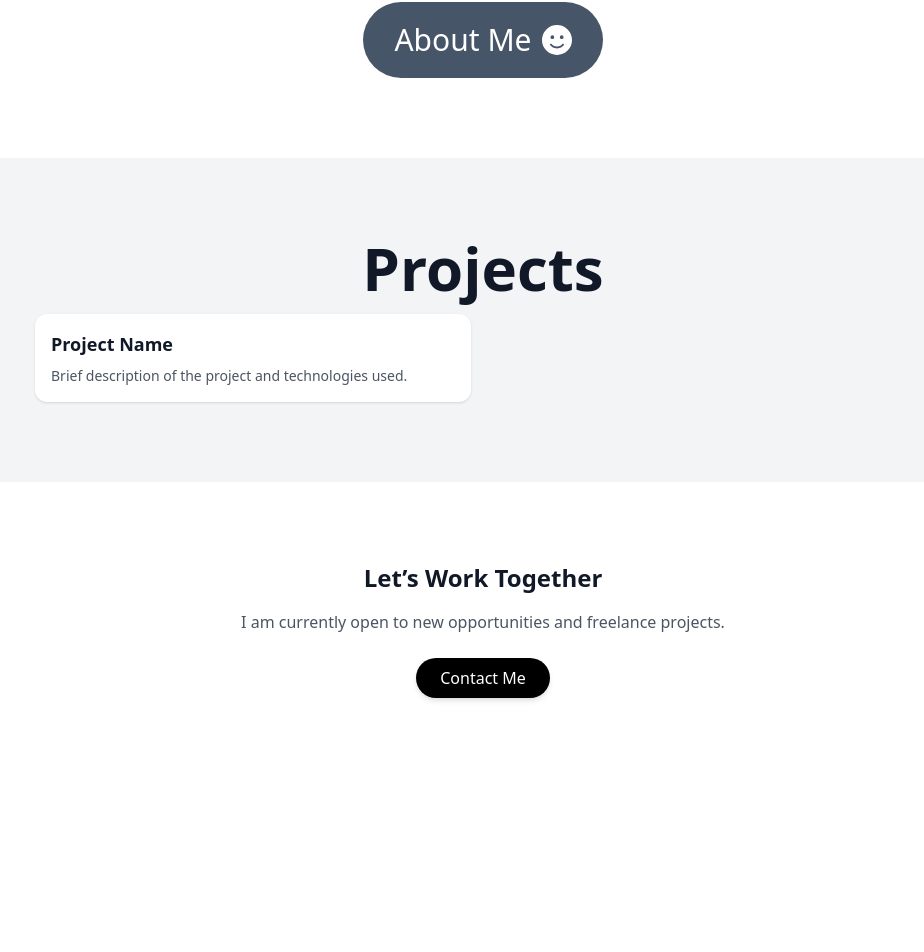
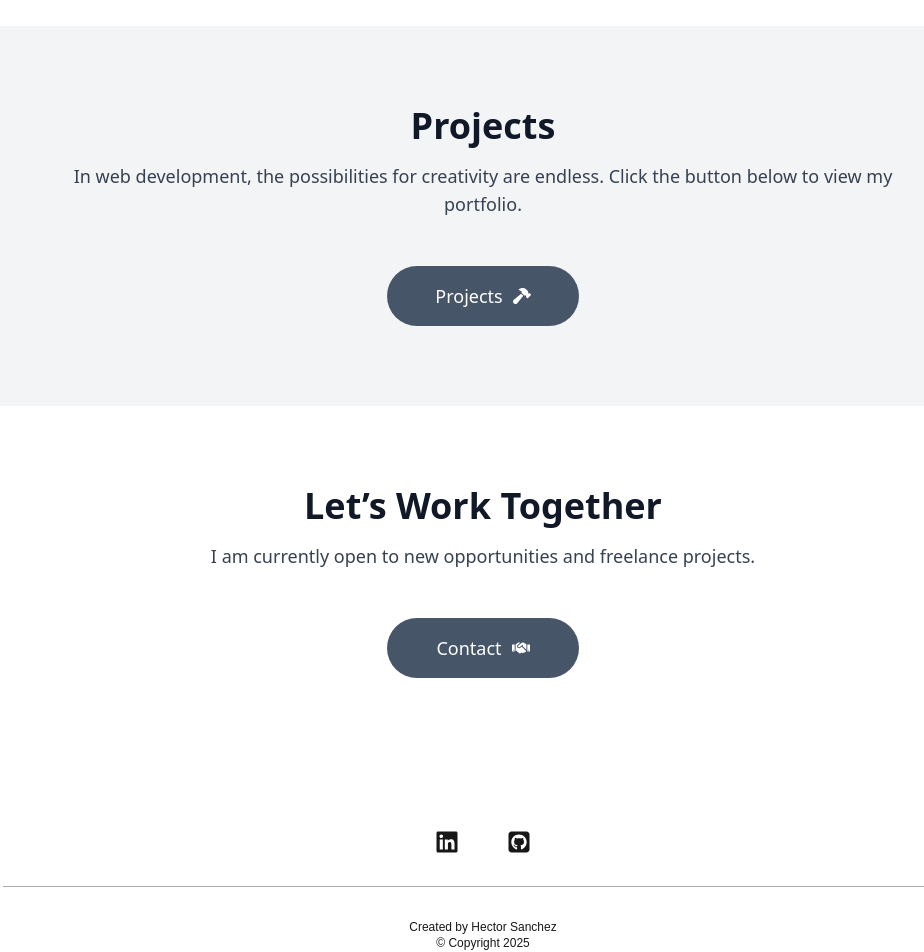
Before and after one commit to hsanchez7934/hs_portfolio, a Next.js app: page / in a window 1280 px wide. Shown: the part 1262-2214 px from the top of the page, without its empty margins (157-1081 px from the left). Before the commit the page ends 2040 px from the top, so only its background shows below. Built offline with nearby package versions, Linux system fonts and the light colour scheme.

Commit message:
Add site footer

```diff
--- a/src/app/layout.tsx
+++ b/src/app/layout.tsx
@@ -2,6 +2,7 @@ import type {Metadata} from 'next'
 // import {Geist, Geist_Mono} from 'next/font/google'
 import './globals.css'
 import NavBar from './ui/NavBar/NavBar'
+import Footer from './ui/Footer/Footer'
 
 // const geistSans = Geist({
 // 	variable: '--font-geist-sans',
@@ -29,6 +30,7 @@ export default function RootLayout({
 			<body>
 				<NavBar />
 				{children}
+				<Footer />
 			</body>
 		</html>
 	)
--- a/src/app/page.tsx
+++ b/src/app/page.tsx
@@ -1,6 +1,6 @@
 'use client'
 
-import {FaHandPointDown, FaFaceSmile} from 'react-icons/fa6'
+import {FaHandPointDown, FaFaceSmile, FaHammer, FaHandshake} from 'react-icons/fa6'
 import React from 'react'
 import Link from 'next/link'
 
@@ -11,12 +11,12 @@ const handleScrollTo = () => {
 	}
 }
 
-const textSizesPrimary = 'text-2xl sm:text-3xl md:text-4xl lg:text-5xl xl:text-6xl 2xl:text-7xl font-semibold mb-4 dark:text-gray-200 text-center'
+const textSizesPrimary = 'text-lg sm:text-1xl md:text-2xl lg:text-3xl xl:text-4xl 2xl:text-5xl font-semibold mb-4 dark:text-gray-200 text-center'
 const textSizesSecondary =
-	'text-base sm:text-lg md:text-xl lg:text-2xl xl:text-3xl 2xl:text-4xl font-thin text-gray-700 dark:text-white text-center'
-const btnSizes = 'rounded-full h-auto w-36 sm:w-40 md:w-46 lg:w-52 xl:w-60 2xl:w-72 p-2 md:p-3 lg:p-4 xl:p-5 2xl:p-6'
-const btnColors = 'bg-slate-600 hover:bg-gray-800 text-white flex items-center justify-center'
-const btnTextSizes = 'text-base sm:text-lg md:text-1xl lg:text-2xl xl:text-3xl 2xl:text-4xl'
+	'text-base sm:text-lg xl:text-1xl 2xl:text-2xl font-thin text-gray-700 dark:text-white text-center'
+const btnSizes = 'rounded-full h-auto w-36 sm:w-38 md:w-40 lg:w-42 xl:w-48 2xl:w-52 p-2 lg:p-3 xl:p-4 2xl:p-5'
+const btnColors = 'bg-slate-600 hover:bg-gray-700 text-white flex items-center justify-center'
+const btnTextSizes = 'text-base sm:text-lg xl:text-1xl 2xl:text-2xl'
 const btnFlexStyles = 'flex items-center justify-center'
 
 export default function Home() {
@@ -31,14 +31,14 @@ export default function Home() {
 				<h1
 					id="hero-title"
 					aria-label="Title of the website"
-					className={`${textSizesPrimary} font-bold mb-4 text-center text-white`}
+					className={`text-2xl sm:text-3xl md:text-4xl lg:text-5xl xl:text-6xl 2xl:text-7xl dark:text-gray-200 font-bold mb-4 text-center text-white`}
 				>
 					Hello, I am Hector Sanchez
 				</h1>
 				<p
 					id="hero-subtitle"
 					aria-label="Subtitle of the website"
-					className={`${textSizesSecondary} w-52 sm:w-3/5 md:w-1/2 mb-12 text-center text-white`}
+					className={`'text-base sm:text-lg md:text-xl lg:text-2xl xl:text-3xl 2xl:text-4xl font-thin dark:text-white text-center' w-52 sm:w-3/5 md:w-1/2 mb-12 text-center text-white`}
 				>
 					Full stack web developer specializing in designing, building, and deploying modern
 					websites & web applications.
@@ -49,7 +49,7 @@ export default function Home() {
 					aria-label="Scroll down to next section"
 					aria-pressed={undefined}
 					onClick={handleScrollTo}
-					className={`${btnColors} h-12 w-12 sm:h-16 sm:w-16 md:h-20 md:w-20 rounded-full text-2xl sm:text-3xl md:text-4xl ${btnFlexStyles}`}
+					className={`${btnColors} h-14 w-14 sm:h-16 sm:w-16 md:h-20 md:w-20 rounded-full text-2xl sm:text-3xl md:text-4xl ${btnFlexStyles}`}
 				>
 					<FaHandPointDown />
 				</button>
@@ -57,7 +57,7 @@ export default function Home() {
 
 			<section
 				id="section-under-hero"
-				className="py-20 px-6 bg-white dark:bg-gray-950"
+				className="py-20 px-6 bg-white dark:bg-gray-900"
 				aria-label="Section under hero"
 			>
 				<div className="max-w-4xl mx-auto mb-12">
@@ -87,34 +87,40 @@ export default function Home() {
 				</div>
 			</section>
 
-			{/* Projects Preview */}
-			<section className="py-20 px-6 bg-gray-100" id='projects-section'>
-				<div className="max-w-4xl mx-auto">
+			{/* Projects */}
+			<section className="py-20 px-6 bg-gray-100 dark:bg-gray-950" id='projects-section'>
+				<div className="max-w-4xl mx-auto mb-12">
 					<h2 className={textSizesPrimary}>Projects</h2>
-					<div className="grid md:grid-cols-2 gap-6">
-						{/* Project cards would go here */}
-						<div className="p-4 bg-white rounded-xl shadow">
-							<h3 className="font-bold text-lg mb-2">Project Name</h3>
-							<p className="text-sm text-gray-600">
-								Brief description of the project and technologies used.
-							</p>
-						</div>
-					</div>
+					<p
+						className={`${textSizesSecondary}`}
+						id="user-summary"
+						aria-label="User summary"
+					>
+						In web development, the possibilities for creativity are endless. Click the button below to view my portfolio.
+					</p>
+				</div>
+				<div className="max-w-4xl mx-auto flex items-center justify-center">
+					<Link href={'/projects'} className={`${btnColors} ${btnSizes} ${btnFlexStyles} ${btnTextSizes}`}>
+						Projects
+						<FaHammer style={{marginLeft: '10px'}} />
+					</Link>
 				</div>
 			</section>
 
 			{/* Contact CTA */}
-			<section className="py-20 px-6 bg-white text-center">
-				<h2 className="text-2xl font-semibold mb-4">Let’s Work Together</h2>
-				<p className="mb-6 text-gray-600">
-					I am currently open to new opportunities and freelance projects.
-				</p>
-				<Link
-					href="/contact"
-					className="inline-block px-6 py-2 bg-black text-white rounded-full shadow-md hover:bg-gray-800"
-				>
-					Contact Me
-				</Link>
+			<section className="py-20 px-6 bg-white text-center dark:bg-gray-900">
+				<div className="max-w-4xl mx-auto mb-12">
+					<h2 className={textSizesPrimary}>Let’s Work Together</h2>
+					<p className={textSizesSecondary}>
+						I am currently open to new opportunities and freelance projects.
+					</p>
+				</div>
+				<div className="max-w-4xl mx-auto flex items-center justify-center">
+					<Link href={'/contact'} className={`${btnColors} ${btnSizes} ${btnFlexStyles} ${btnTextSizes}`}>
+						Contact
+						<FaHandshake style={{marginLeft: '10px'}} />
+					</Link>
+				</div>
 			</section>
 		</main>
 	)
--- /dev/null
+++ b/src/app/projects/page.tsx
@@ -0,0 +1,3 @@
+export default function Projects() {
+	return <div>Projects</div>
+}
--- /dev/null
+++ b/src/app/ui/Footer/Footer.tsx
@@ -0,0 +1,37 @@
+'use client'
+
+import {FaLinkedin, FaSquareGithub} from 'react-icons/fa6'
+
+const getYear = () => {
+	return new Date().getFullYear()
+}
+
+export default function Footer() {
+	return (
+		<footer className="p-10 min-h-36 bg-white w-full flex flex-col items-center justify-center dark:bg-black">
+			<div
+				id="footer-social-section"
+				aria-label="Footer social media links section"
+				className="w-4/5 p-8 flex justify-center items-center"
+			>
+				<a href="https://www.linkedin.com/in/hector-a-sanchez/">
+					<FaLinkedin className='text-2xl mr-6' />
+				</a>
+
+				<a href="https://github.com/hsanchez7934">
+					<FaSquareGithub className='text-2xl ml-6' />
+				</a>
+			</div>
+
+			<div
+				className="w-4/5 p-8"
+				style={{borderTop: '1px solid darkgray'}}
+				id="footer-copyright-section"
+				aria-label="Footer copyright section"
+			>
+				<p className="text-center text-xs">Created by Hector Sanchez</p>
+				<p className="text-center text-xs">{`© Copyright ${getYear()}`}</p>
+			</div>
+		</footer>
+	)
+}
--- a/src/app/ui/NavBar/NavBar.tsx
+++ b/src/app/ui/NavBar/NavBar.tsx
@@ -23,8 +23,6 @@ const links: {text: string; href: string}[] = [
 
 export default function NavBar() {
 	const pathName = usePathname()
-	console.log(pathName)
-
 	const [anchorEl, setAnchorEl] = useState<null | HTMLElement>(null)
 
 	const handleClick = (event: React.MouseEvent<HTMLElement>) => {
```
